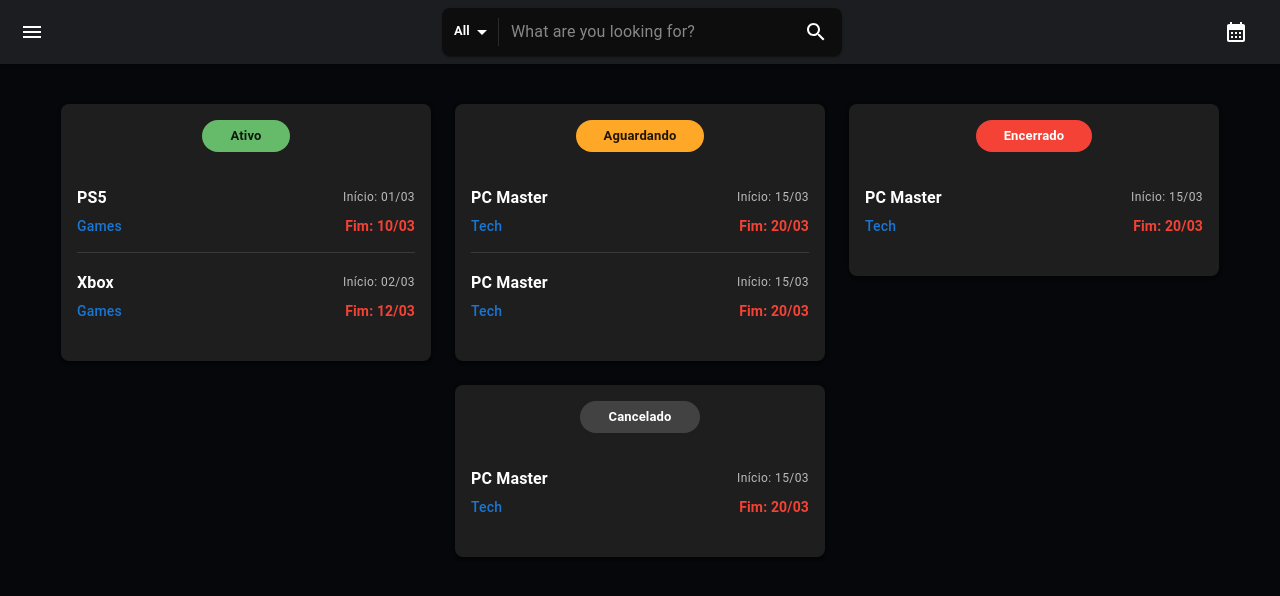
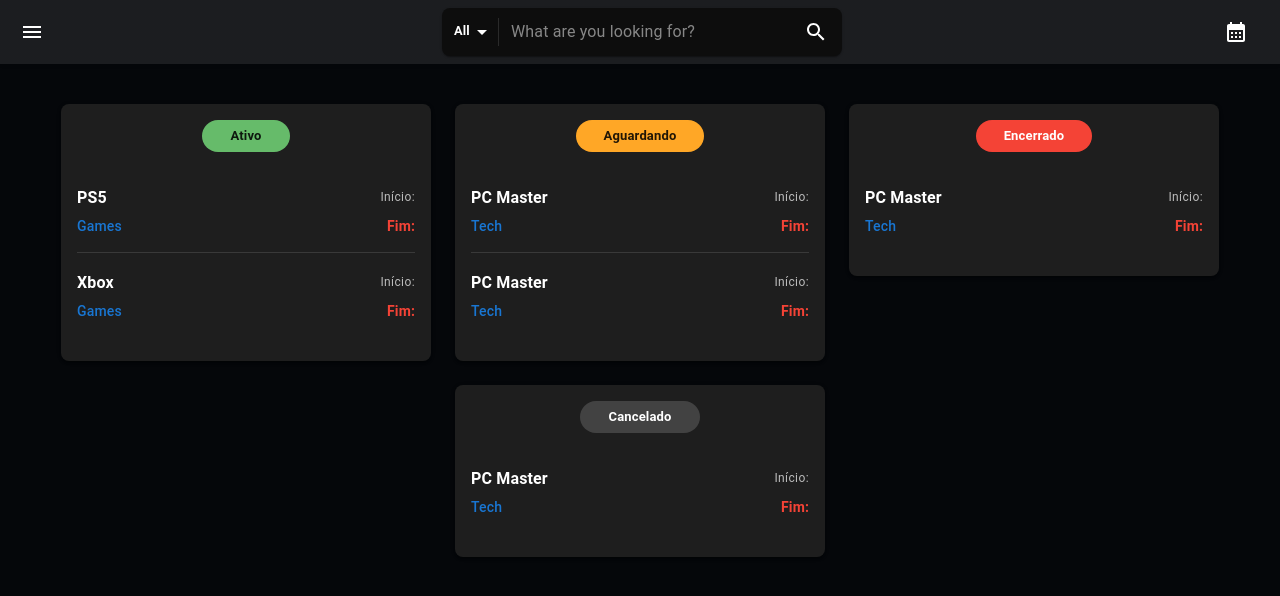
Before and after one commit to davijannotti/auction-frontend, a React (Vite) app: page /auctions in a window 1280 px wide. Shown: the top 596 px of the page. Built offline with nearby package versions, Linux system fonts and the light colour scheme.

Commit message:
updated AuctionCard to read start and end time properly from the db

```diff
--- a/src/components/AuctionCard.jsx
+++ b/src/components/AuctionCard.jsx
@@ -1,4 +1,14 @@
-import { Card, CardContent, Typography, Box, Chip, Divider, List, ListItem, Stack } from "@mui/material";
+import {
+  Card,
+  CardContent,
+  Typography,
+  Box,
+  Chip,
+  Divider,
+  List,
+  ListItem,
+  Stack,
+} from "@mui/material";
 
 export default function AuctionCard({ status, items }) {
   const getStatusColor = (status) => {
@@ -14,7 +24,7 @@ export default function AuctionCard({ status, items }) {
         minWidth: 370,
         borderRadius: 2,
         boxShadow: 2,
-        height: "fit-content" // Para o card não esticar sem necessidade
+        height: "fit-content", // Para o card não esticar sem necessidade
       }}
     >
       <CardContent>
@@ -30,24 +40,52 @@ export default function AuctionCard({ status, items }) {
         <List disablePadding>
           {items.map((item, index) => (
             <Box key={item.id}>
-              <ListItem sx={{ flexDirection: "column", alignItems: "stretch", px: 0, py: 2 }}>
+              <ListItem
+                sx={{
+                  flexDirection: "column",
+                  alignItems: "stretch",
+                  px: 0,
+                  py: 2,
+                }}
+              >
                 {/* LINHA: Nome e Início */}
-                <Stack direction="row" justifyContent="space-between" alignItems="center" sx={{ mb: 0.5 }}>
-                  <Typography variant="subtitle1" sx={{ fontWeight: "bold" }} noWrap>
+                <Stack
+                  direction="row"
+                  justifyContent="space-between"
+                  alignItems="center"
+                  sx={{ mb: 0.5 }}
+                >
+                  <Typography
+                    variant="subtitle1"
+                    sx={{ fontWeight: "bold" }}
+                    noWrap
+                  >
                     {item.name}
                   </Typography>
                   <Typography variant="caption" color="text.secondary">
-                    Início: {item.start}
+                    Início: {item.start_time}
                   </Typography>
                 </Stack>
 
                 {/* LINHA: Categoria e Fim */}
-                <Stack direction="row" justifyContent="space-between" alignItems="center">
-                  <Typography variant="body2" color="primary" sx={{ fontWeight: 500 }}>
+                <Stack
+                  direction="row"
+                  justifyContent="space-between"
+                  alignItems="center"
+                >
+                  <Typography
+                    variant="body2"
+                    color="primary"
+                    sx={{ fontWeight: 500 }}
+                  >
                     {item.category}
                   </Typography>
-                  <Typography variant="body2" color="error" sx={{ fontWeight: "bold" }}>
-                    Fim: {item.end}
+                  <Typography
+                    variant="body2"
+                    color="error"
+                    sx={{ fontWeight: "bold" }}
+                  >
+                    Fim: {item.end_time}
                   </Typography>
                 </Stack>
               </ListItem>
```
